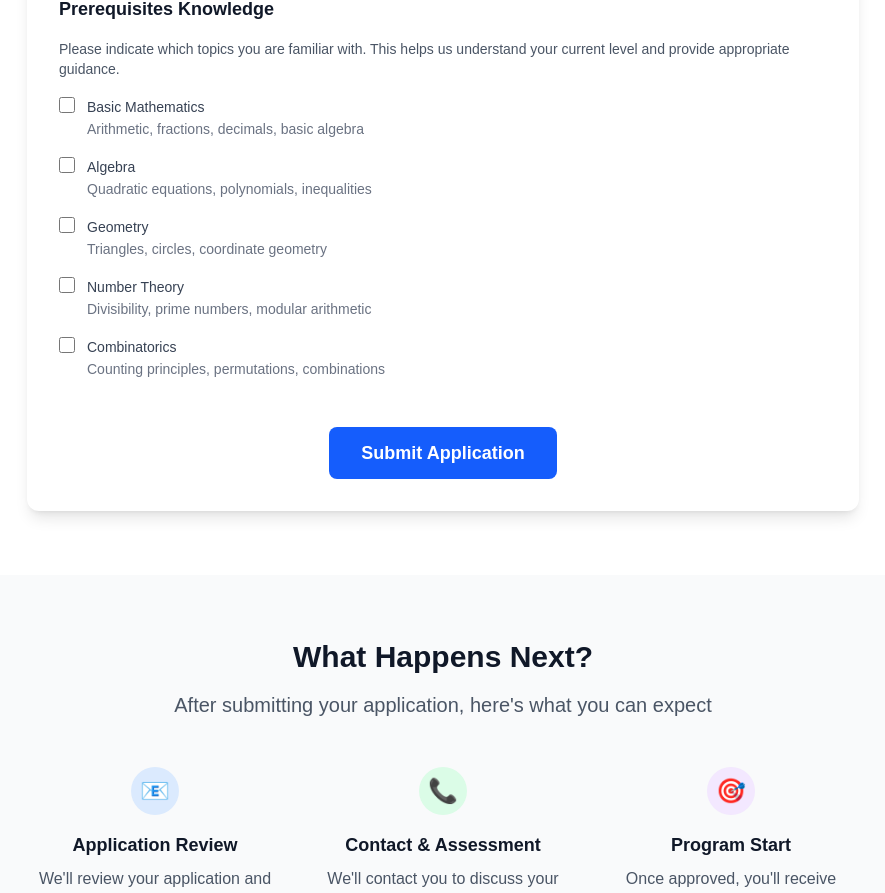
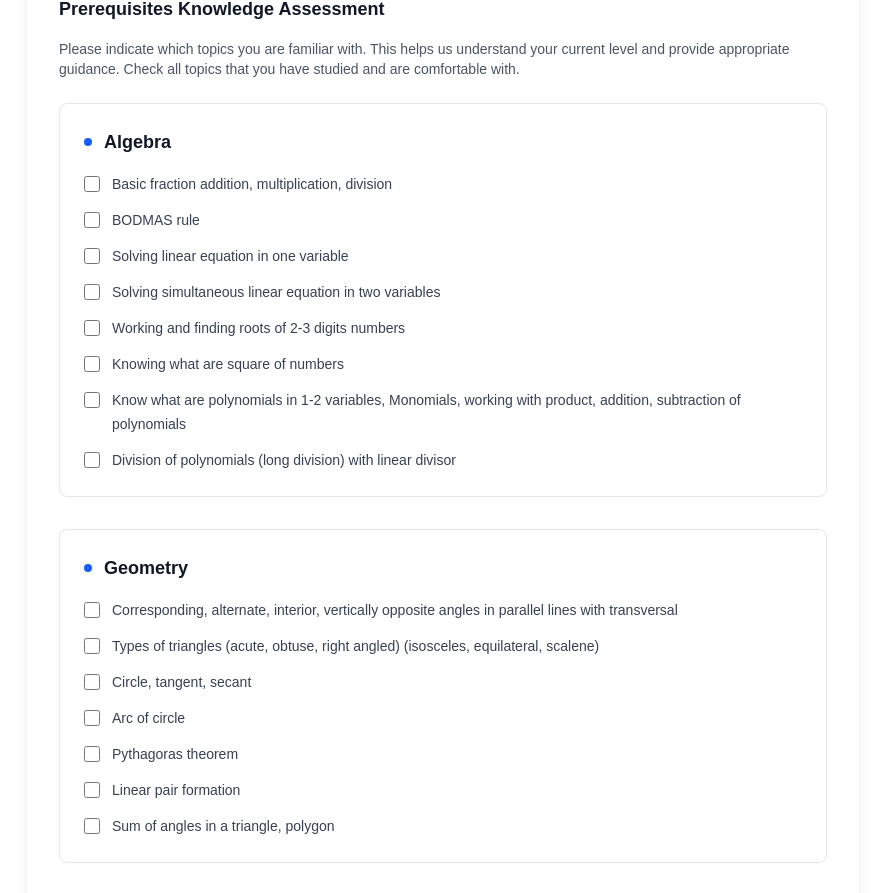
Before and after one commit to nichas143/olympiadwebapp, a Next.js app: page /join in a window 1280 px wide. Shown: the part 877-1770 px from the top of the page, without its empty margins (197-1082 px from the left). Built offline with nearby package versions, Linux system fonts and the light colour scheme.

Commit message:
updated the form to have information of pre-requisites in much detail

```diff
--- a/src/app/join/page.tsx
+++ b/src/app/join/page.tsx
@@ -15,11 +15,43 @@ const formSchema = z.object({
   phoneNumber: z.string().regex(/^[0-9]{10}$/, 'Please enter a valid 10-digit phone number'),
   email: z.string().email('Please enter a valid email address'),
   prerequisites: z.object({
-    basicMathematics: z.boolean(),
-    algebra: z.boolean(),
-    geometry: z.boolean(),
-    numberTheory: z.boolean(),
-    combinatorics: z.boolean()
+    // Algebra
+    basicFractions: z.boolean(),
+    bodmasRule: z.boolean(),
+    linearEquationsOneVariable: z.boolean(),
+    simultaneousLinearEquations: z.boolean(),
+    squareRoots: z.boolean(),
+    squaresOfNumbers: z.boolean(),
+    polynomials: z.boolean(),
+    polynomialDivision: z.boolean(),
+
+    // Geometry
+    parallelLinesAngles: z.boolean(),
+    typesOfTriangles: z.boolean(),
+    circleTangentSecant: z.boolean(),
+    arcOfCircle: z.boolean(),
+    pythagorasTheorem: z.boolean(),
+    linearPairFormation: z.boolean(),
+    sumOfAngles: z.boolean(),
+
+    // Number Theory
+    gcdLcm: z.boolean(),
+    primeCompositeNumbers: z.boolean(),
+    divisionAlgorithm: z.boolean(),
+
+    // Combinatorics
+    additionMultiplicationPrinciple: z.boolean(),
+    permutations: z.boolean(),
+    combinations: z.boolean(),
+
+    // Functional
+    conceptOfFunctions: z.boolean(),
+
+    // Basic Inequalities
+    basicInequalityRules: z.boolean(),
+    inequalityOperations: z.boolean(),
+    inequalitiesOneTwoVariables: z.boolean(),
+    sosMethod: z.boolean()
   })
 });
 
@@ -39,11 +71,43 @@ export default function Join() {
     resolver: zodResolver(formSchema),
     defaultValues: {
       prerequisites: {
-        basicMathematics: false,
-        algebra: false,
-        geometry: false,
-        numberTheory: false,
-        combinatorics: false
+        // Algebra
+        basicFractions: false,
+        bodmasRule: false,
+        linearEquationsOneVariable: false,
+        simultaneousLinearEquations: false,
+        squareRoots: false,
+        squaresOfNumbers: false,
+        polynomials: false,
+        polynomialDivision: false,
+
+        // Geometry
+        parallelLinesAngles: false,
+        typesOfTriangles: false,
+        circleTangentSecant: false,
+        arcOfCircle: false,
+        pythagorasTheorem: false,
+        linearPairFormation: false,
+        sumOfAngles: false,
+
+        // Number Theory
+        gcdLcm: false,
+        primeCompositeNumbers: false,
+        divisionAlgorithm: false,
+
+        // Combinatorics
+        additionMultiplicationPrinciple: false,
+        permutations: false,
+        combinations: false,
+
+        // Functional
+        conceptOfFunctions: false,
+
+        // Basic Inequalities
+        basicInequalityRules: false,
+        inequalityOperations: false,
+        inequalitiesOneTwoVariables: false,
+        sosMethod: false
       }
     }
   });
@@ -80,11 +144,62 @@ export default function Join() {
   };
 
   const prerequisiteTopics = [
-    { key: 'basicMathematics', label: 'Basic Mathematics', description: 'Arithmetic, fractions, decimals, basic algebra' },
-    { key: 'algebra', label: 'Algebra', description: 'Quadratic equations, polynomials, inequalities' },
-    { key: 'geometry', label: 'Geometry', description: 'Triangles, circles, coordinate geometry' },
-    { key: 'numberTheory', label: 'Number Theory', description: 'Divisibility, prime numbers, modular arithmetic' },
-    { key: 'combinatorics', label: 'Combinatorics', description: 'Counting principles, permutations, combinations' }
+    {
+      category: 'Algebra',
+      topics: [
+        { key: 'basicFractions', label: 'Basic fraction addition, multiplication, division' },
+        { key: 'bodmasRule', label: 'BODMAS rule' },
+        { key: 'linearEquationsOneVariable', label: 'Solving linear equation in one variable' },
+        { key: 'simultaneousLinearEquations', label: 'Solving simultaneous linear equation in two variables' },
+        { key: 'squareRoots', label: 'Working and finding roots of 2-3 digits numbers' },
+        { key: 'squaresOfNumbers', label: 'Knowing what are square of numbers' },
+        { key: 'polynomials', label: 'Know what are polynomials in 1-2 variables, Monomials, working with product, addition, subtraction of polynomials' },
+        { key: 'polynomialDivision', label: 'Division of polynomials (long division) with linear divisor' }
+      ]
+    },
+    {
+      category: 'Geometry',
+      topics: [
+        { key: 'parallelLinesAngles', label: 'Corresponding, alternate, interior, vertically opposite angles in parallel lines with transversal' },
+        { key: 'typesOfTriangles', label: 'Types of triangles (acute, obtuse, right angled) (isosceles, equilateral, scalene)' },
+        { key: 'circleTangentSecant', label: 'Circle, tangent, secant' },
+        { key: 'arcOfCircle', label: 'Arc of circle' },
+        { key: 'pythagorasTheorem', label: 'Pythagoras theorem' },
+        { key: 'linearPairFormation', label: 'Linear pair formation' },
+        { key: 'sumOfAngles', label: 'Sum of angles in a triangle, polygon' }
+      ]
+    },
+    {
+      category: 'Number Theory',
+      topics: [
+        { key: 'gcdLcm', label: 'Finding GCD and LCM of numbers' },
+        { key: 'primeCompositeNumbers', label: 'Know what are prime numbers, composites' },
+        { key: 'divisionAlgorithm', label: 'Division algorithm' }
+      ]
+    },
+    {
+      category: 'Combinatorics (not needed)',
+      topics: [
+        { key: 'additionMultiplicationPrinciple', label: 'Addition, multiplication principle' },
+        { key: 'permutations', label: 'Permutations' },
+        { key: 'combinations', label: 'Combination' }
+      ]
+    },
+    {
+      category: 'Functional',
+      topics: [
+        { key: 'conceptOfFunctions', label: 'Concept of functions' }
+      ]
+    },
+    {
+      category: 'Basic Inequalities',
+      topics: [
+        { key: 'basicInequalityRules', label: 'Basic rules of inequalities' },
+        { key: 'inequalityOperations', label: 'Addition, multiplication in inequalities' },
+        { key: 'inequalitiesOneTwoVariables', label: 'Inequalities in one, two variable' },
+        { key: 'sosMethod', label: 'SOS' }
+      ]
+    }
   ];
 
   return (
@@ -251,16 +366,23 @@ export default function Join() {
               {/* Prerequisites Section */}
               <div className="border-t border-gray-200 pt-6">
                 <h3 className="text-lg font-semibold text-gray-900 mb-4">
-                  Prerequisites Knowledge
+                  Prerequisites Knowledge Assessment
                 </h3>
-                <p className="text-sm text-gray-600 mb-4">
-                  Please indicate which topics you are familiar with. This helps us understand your current level and provide appropriate guidance.
+                <p className="text-sm text-gray-600 mb-6">
+                  Please indicate which topics you are familiar with. This helps us understand your current level and provide appropriate guidance. Check all topics that you have studied and are comfortable with.
                 </p>
 
-                <div className="space-y-4">
-                  {prerequisiteTopics.map((topic) => (
+                <div className="space-y-8">
+                  {prerequisiteTopics.map((category) => (
+                    <div key={category.category} className="border border-gray-200 rounded-lg p-6">
+                      <h4 className="text-lg font-semibold text-gray-900 mb-4 flex items-center">
+                        <span className="w-2 h-2 bg-blue-600 rounded-full mr-3"></span>
+                        {category.category}
+                      </h4>
+                      <div className="space-y-3">
+                        {category.topics.map((topic) => (
                           <div key={topic.key} className="flex items-start">
-                      <div className="flex items-center h-5">
+                            <div className="flex items-center h-5 mt-0.5">
                               <input
                                 type="checkbox"
                                 id={topic.key}
@@ -272,7 +394,9 @@ export default function Join() {
                               <label htmlFor={topic.key} className="text-sm font-medium text-gray-700">
                                 {topic.label}
                               </label>
-                        <p className="text-sm text-gray-500">{topic.description}</p>
+                            </div>
+                          </div>
+                        ))}
                       </div>
                     </div>
                   ))}
--- a/src/models/Student.ts
+++ b/src/models/Student.ts
@@ -20,23 +20,118 @@ const studentSchema = new mongoose.Schema({
     maxlength: [200, 'School name cannot be more than 200 characters']
   },
   prerequisites: {
-    basicMathematics: {
+    // Algebra
+    basicFractions: {
       type: Boolean,
       default: false
     },
-    algebra: {
+    bodmasRule: {
       type: Boolean,
       default: false
     },
-    geometry: {
+    linearEquationsOneVariable: {
       type: Boolean,
       default: false
     },
-    numberTheory: {
+    simultaneousLinearEquations: {
       type: Boolean,
       default: false
     },
-    combinatorics: {
+    squareRoots: {
+      type: Boolean,
+      default: false
+    },
+    squaresOfNumbers: {
+      type: Boolean,
+      default: false
+    },
+    polynomials: {
+      type: Boolean,
+      default: false
+    },
+    polynomialDivision: {
+      type: Boolean,
+      default: false
+    },
+
+    // Geometry
+    parallelLinesAngles: {
+      type: Boolean,
+      default: false
+    },
+    typesOfTriangles: {
+      type: Boolean,
+      default: false
+    },
+    circleTangentSecant: {
+      type: Boolean,
+      default: false
+    },
+    arcOfCircle: {
+      type: Boolean,
+      default: false
+    },
+    pythagorasTheorem: {
+      type: Boolean,
+      default: false
+    },
+    linearPairFormation: {
+      type: Boolean,
+      default: false
+    },
+    sumOfAngles: {
+      type: Boolean,
+      default: false
+    },
+
+    // Number Theory
+    gcdLcm: {
+      type: Boolean,
+      default: false
+    },
+    primeCompositeNumbers: {
+      type: Boolean,
+      default: false
+    },
+    divisionAlgorithm: {
+      type: Boolean,
+      default: false
+    },
+
+    // Combinatorics
+    additionMultiplicationPrinciple: {
+      type: Boolean,
+      default: false
+    },
+    permutations: {
+      type: Boolean,
+      default: false
+    },
+    combinations: {
+      type: Boolean,
+      default: false
+    },
+
+    // Functional
+    conceptOfFunctions: {
+      type: Boolean,
+      default: false
+    },
+
+    // Basic Inequalities
+    basicInequalityRules: {
+      type: Boolean,
+      default: false
+    },
+    inequalityOperations: {
+      type: Boolean,
+      default: false
+    },
+    inequalitiesOneTwoVariables: {
+      type: Boolean,
+      default: false
+    },
+    sosMethod: {
       type: Boolean,
       default: false
     }
```
Lines whose indentation alone changed are shown as unchanged.
